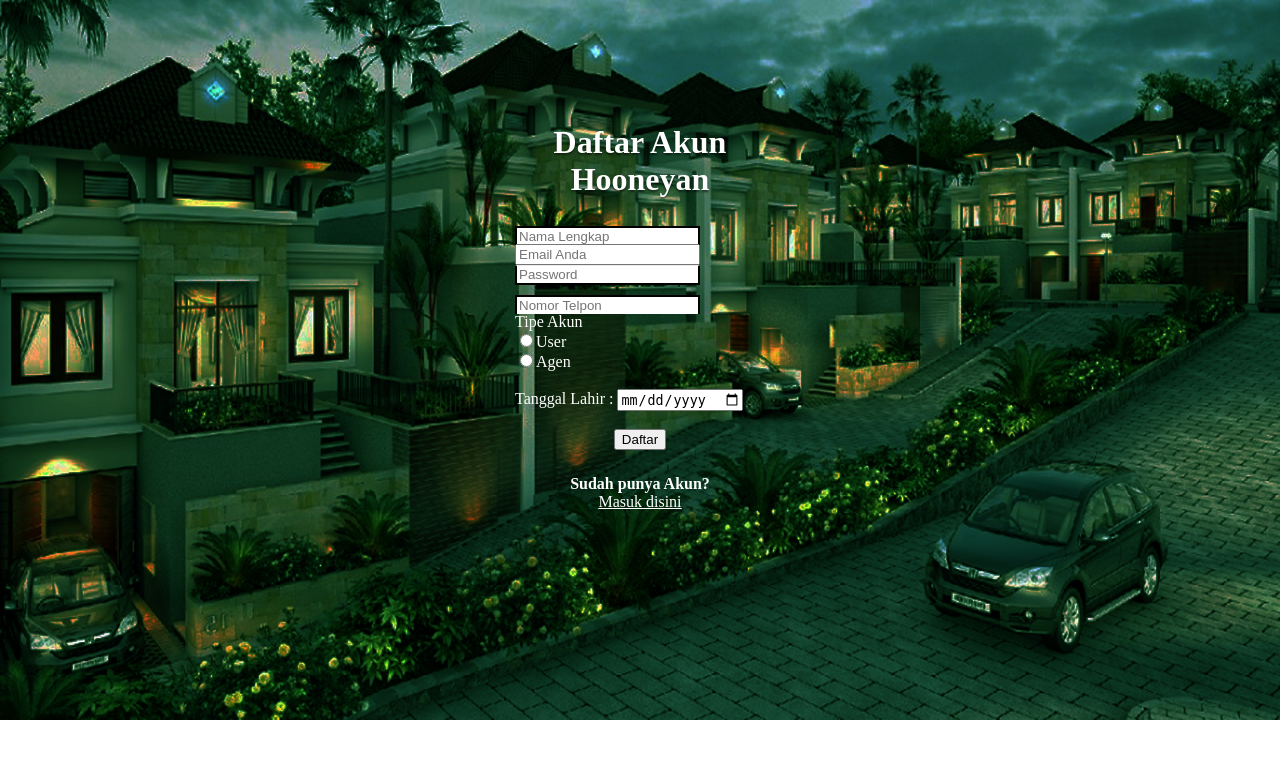
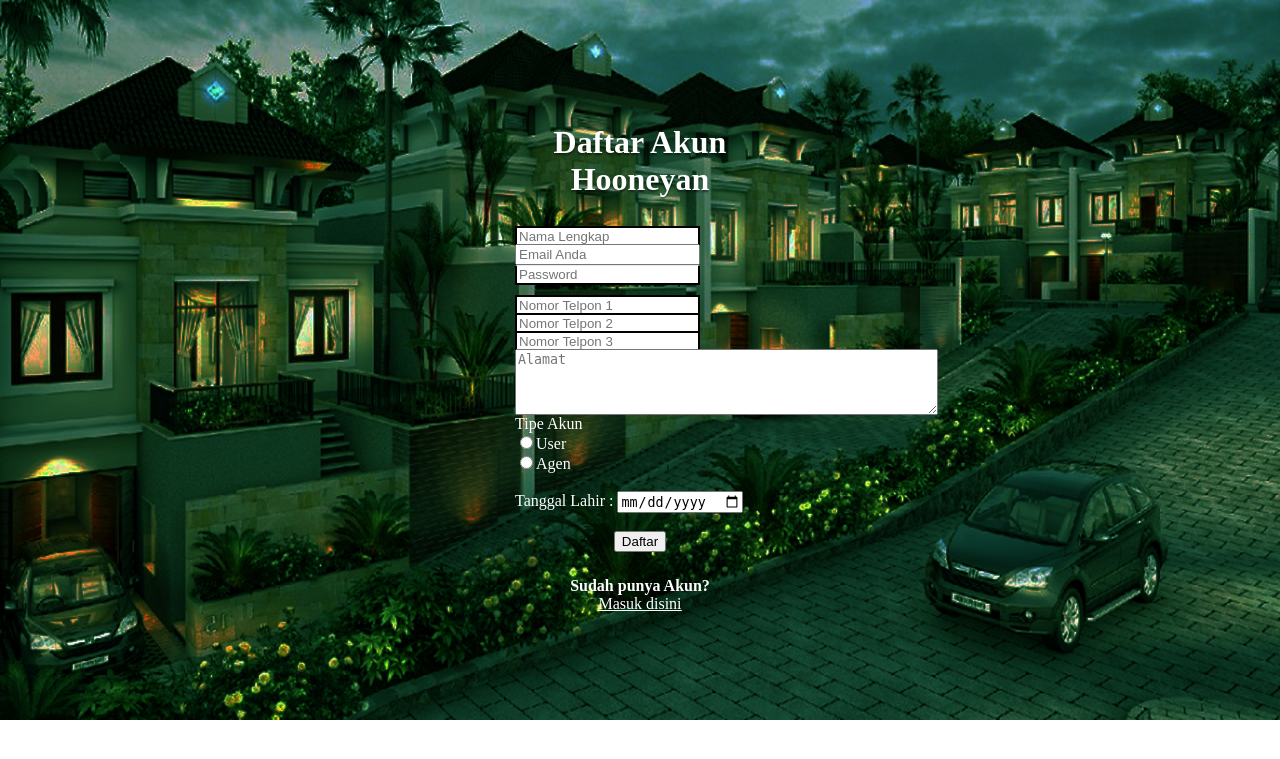
Before and after one commit to IbnuAhsani/Hooneyan, a CodeIgniter app: page /Hooneyan/index.php/daftar_user/index in a window 1280 px wide. Shown: the top 759 px of the page. Run offline with CodeIgniter, Linux system fonts and the light colour scheme.

Commit message:
Add Fungsi Multiple Contact Number

```diff
--- a/application/controllers/Daftar_User.php
+++ b/application/controllers/Daftar_User.php
@@ -20,6 +20,9 @@
 			public function register_user()
 				{
 					$tipe_akun = $this->input->post('tipe_akun');
+					$no_kontak_1 = $this->input->post('no_kontak_1');
+					$no_kontak_2 = $this->input->post('no_kontak_2');
+					$no_kontak_3 = $this->input->post('no_kontak_3');
 					$rawdate = htmlentities($_POST['tgl_lahir']);
 					$tgl_lahir = date('Y-m-d', strtotime($rawdate));
 					$user=array(
@@ -28,18 +31,54 @@
 						'tipe_akun'=>$this->input->post('tipe_akun'),
 						'tgl_lahir'=>$tgl_lahir,
 						'email'=>$this->input->post('email'),
-						'no_kontak'=>$this->input->post('no_kontak')
+						'no_kontak'=> 'NULL',
+						'alamat'=>$this->input->post('alamat'),
 					);
 					print_r($user);
 					$email_check = $this->user_model->email_check($user['email']);
+					$no_kontak_check_1 = $this->user_model->no_kontak_check($no_kontak_1);
+					$no_kontak_check_2 = $this->user_model->no_kontak_check($no_kontak_2);
+					$no_kontak_check_3 = $this->user_model->no_kontak_check($no_kontak_3);
 					if($email_check)
 						{
-							if($tipe_akun == 1)
-								$this->user_model->register_agen($user);
+							if($no_kontak_check_1 && $no_kontak_check_2 && $no_kontak_check_3)
+								{
+									if($no_kontak_1 != NULL)
+										{
+											$kontak_1=array(
+													'email_agen_user'=>$this->input->post('email'),
+													'no_kontak'=>$this->input->post('no_kontak_1')
+												);
+											$this->user_model->register_kontak($kontak_1);
+										}
+									if($no_kontak_2 != NULL)
+										{
+											$kontak_2=array(
+													'email_agen_user'=>$this->input->post('email'),
+													'no_kontak'=>$this->input->post('no_kontak_2')
+												);
+											$this->user_model->register_kontak($kontak_2);
+										}
+									if($no_kontak_3 != NULL)
+										{
+											$kontak_3=array(
+													'email_agen_user'=>$this->input->post('email'),
+													'no_kontak'=>$this->input->post('no_kontak_3')
+												);
+											$this->user_model->register_kontak($kontak_3);
+										}
+									if($tipe_akun == 1)
+										$this->user_model->register_agen($user);
+									else
+										$this->user_model->register_user($user);
+									$this->session->set_flashdata('success_msg', 'Registered successfully.Now login to your account.');
+									redirect('Homepage');
+								}
 							else
-								$this->user_model->register_user($user);
-							$this->session->set_flashdata('success_msg', 'Registered successfully.Now login to your account.');
-							redirect('Homepage');
+								{
+									$this->session->set_flashdata('error_msg', 'Error occured,Try again.');
+									redirect('Daftar_User');
+								}
 						}
 					else
 						{
--- a/application/models/User_model.php
+++ b/application/models/User_model.php
@@ -29,6 +29,11 @@
 			public function register_agen($agen)
 				{
 					$this->db->insert('agen', $agen);
+				}
+
+			public function register_kontak($kontak)
+				{
+					$this->db->insert('list_kontak', $kontak);
 				}
 
 			public function login_user($email,$pass)
@@ -79,5 +84,29 @@
 							return true;
 						}
 				}
+
+			public function no_kontak_check($no_kontak)
+				{
+					if($no_kontak == NULL)
+						{
+							return true;
+						}
+					else
+						{
+							$this->db->select('*');
+							$this->db->from('list_kontak');
+							$this->db->where('no_kontak',$no_kontak);
+							$query=$this->db->get();
+
+							if($query->num_rows()>0)
+								{
+									return false;
+								}
+							else
+								{
+									return true;
+								}
+						}
+				}
 		}
 ?>
--- a/application/views/Final.css
+++ b/application/views/Final.css
@@ -9,6 +9,7 @@
 */
 /*=============== .css Umum ======================*/
 /*Nav Bar*/
+
 ul.nav-bar{
     list-style-type: none;
     margin: 0;
@@ -315,7 +316,6 @@
 
 /*=============== .css Properti Page ===============*/
 * {box-sizing:border-box}
-body {font-family: Verdana,sans-serif;}
 .mySlides {display:none}
 
 /* Slideshow container */
--- a/application/views/Web_Pages/Daftar_User.php
+++ b/application/views/Web_Pages/Daftar_User.php
@@ -12,12 +12,15 @@
 	           echo $error_msg;
 	         }
       ?>
-		<form role="form" class="form-signin" method="POST" action="<?php echo base_url('index.php/Daftar_User/register_user'); ?>">
+		<form id="user_data" role="form" class="form-signin" method="POST" action="<?php echo base_url('index.php/Daftar_User/register_user'); ?>">
 			<h1 class="form-signin-heading text-muted">Daftar Akun Hooneyan</h1><br>
 			<input type="text" placeholder="Nama Lengkap" name="nama" required>
 			<input type="email" placeholder="Email Anda" name="email" required>
 			<input type="password" placeholder="Password" name="password" required>
-			<input type="text" placeholder="Nomor Telpon" name="no_kontak" required>
+			<input type="text" placeholder="Nomor Telpon 1" name="no_kontak_1" required>
+			<input type="text" placeholder="Nomor Telpon 2" name="no_kontak_2">
+			<input type="text" placeholder="Nomor Telpon 3" name="no_kontak_3">
+			<textarea rows="4" cols="50" name="alamat" form="user_data" placeholder="Alamat"></textarea>
 			<br>
 			<label for="tipe_akun" style="color: white">Tipe Akun</label><br>
 		  <input type="radio" name="tipe_akun" value="2"><span style="color: white">User</span><br>
--- /dev/null
+++ b/assets/Final2.css
@@ -0,0 +1,3 @@
+body{
+  font-family: 'Pattaya', sans-serif;
+}
```
Also changed, not shown: application/views/Web_Pages/Homepage.php (+10 -5 lines), application/views/Web_Pages/Properti_Page.php (+8 -4 lines).
